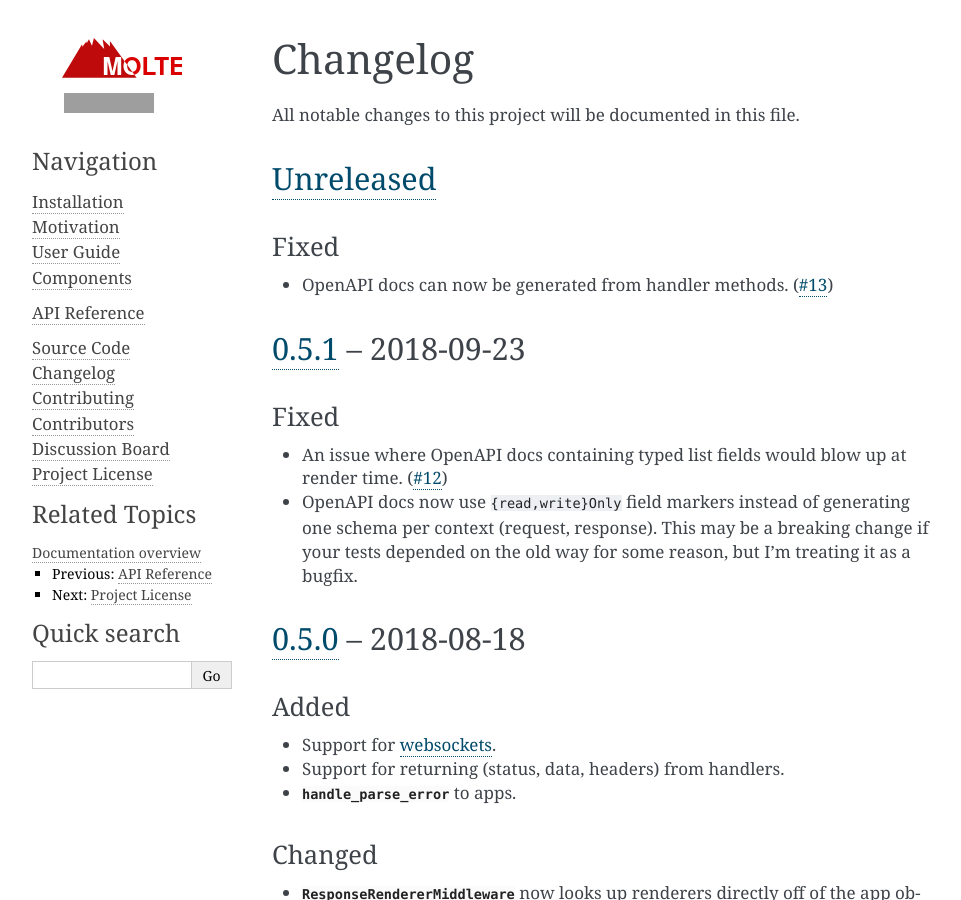
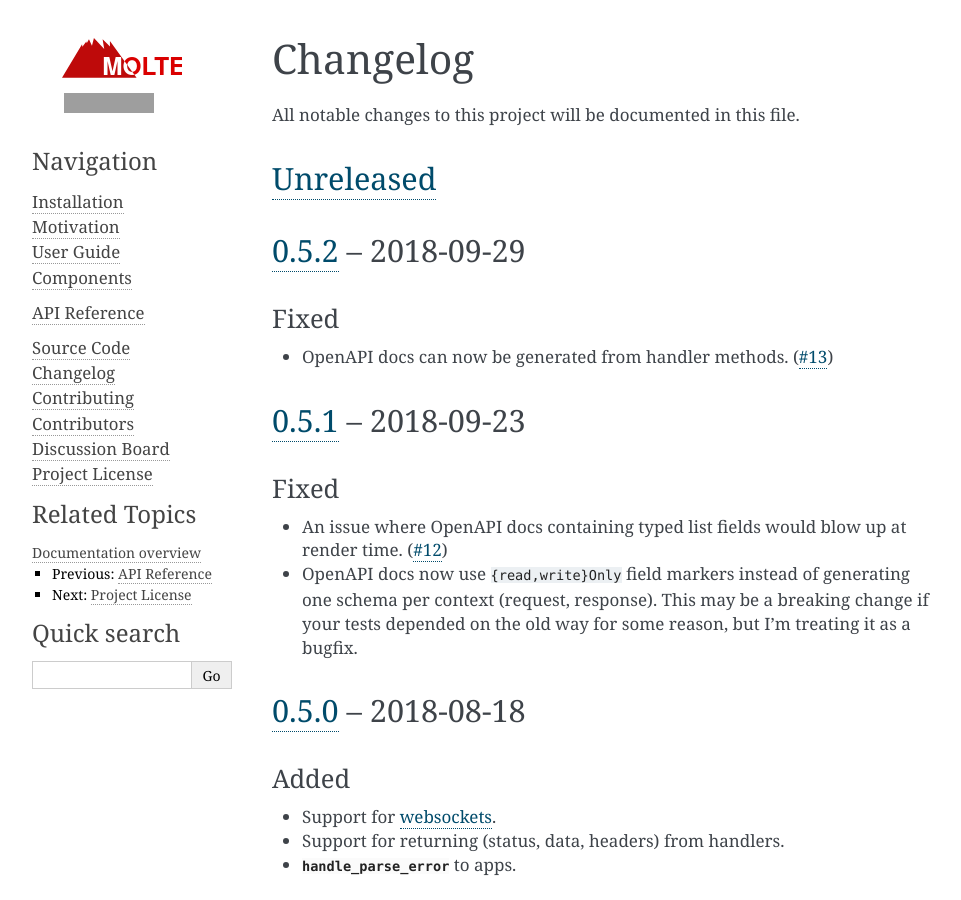
Before and after one commit to Bogdanp/molten, a Sphinx documentation site: the page built from docs/source/changelog.rst, in a window 1280 px wide and 900 px high. Shown: the whole window, without its empty margins (148-1109 px from the left). Built offline with Sphinx 7.4.7, drawn with Linux system fonts in a browser that asks for light colours; grey boxes are pictures that could not be loaded.

Commit message:
doc: update changelog

```diff
--- a/docs/source/changelog.rst
+++ b/docs/source/changelog.rst
@@ -8,6 +8,11 @@ All notable changes to this project will be documented in this file.
 
 `Unreleased`_
 -------------
+
+
+`0.5.2`_ -- 2018-09-29
+----------------------
+
 
 Fixed
 ^^^^^
@@ -174,7 +179,8 @@ Changed
 * Initial release.
 
 
-.. _Unreleased: https://github.com/Bogdanp/molten/compare/v0.5.1...HEAD
+.. _Unreleased: https://github.com/Bogdanp/molten/compare/v0.5.2...HEAD
+.. _0.5.2: https://github.com/Bogdanp/molten/compare/v0.5.1...v0.5.2
 .. _0.5.1: https://github.com/Bogdanp/molten/compare/v0.5.0...v0.5.1
 .. _0.5.0: https://github.com/Bogdanp/molten/compare/v0.4.2...v0.5.0
 .. _0.4.2: https://github.com/Bogdanp/molten/compare/v0.4.1...v0.4.2
```
